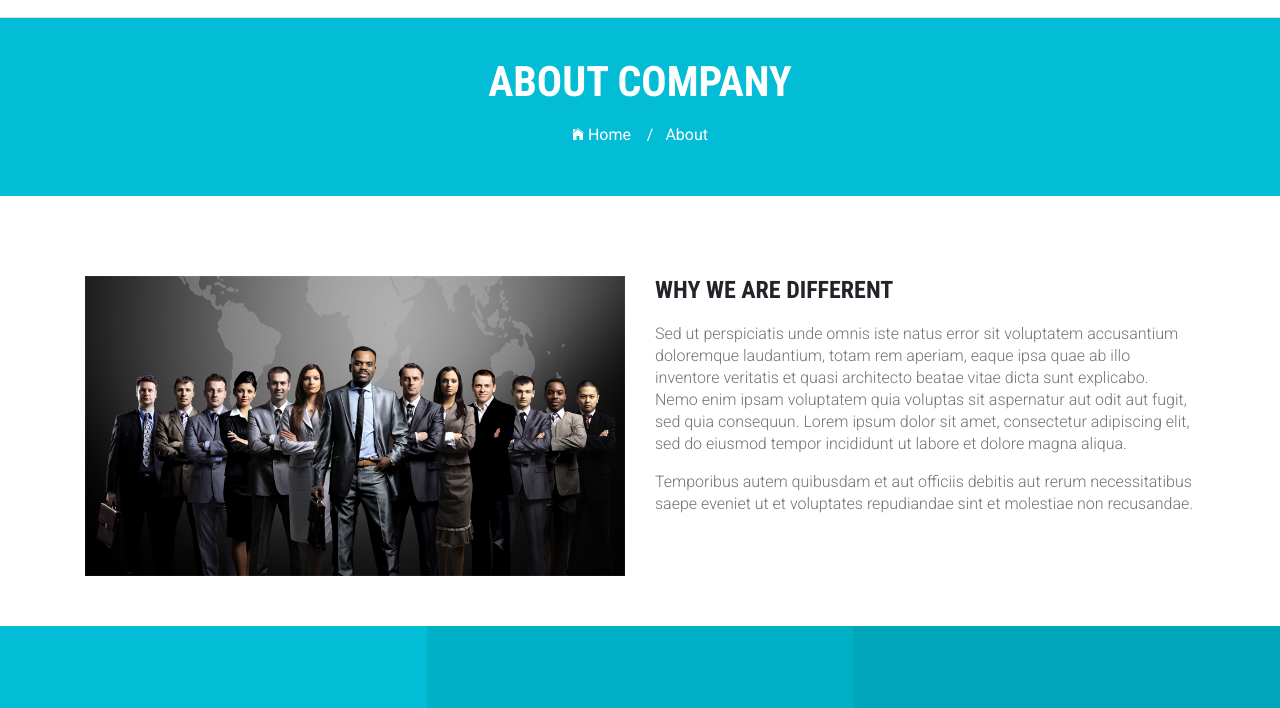
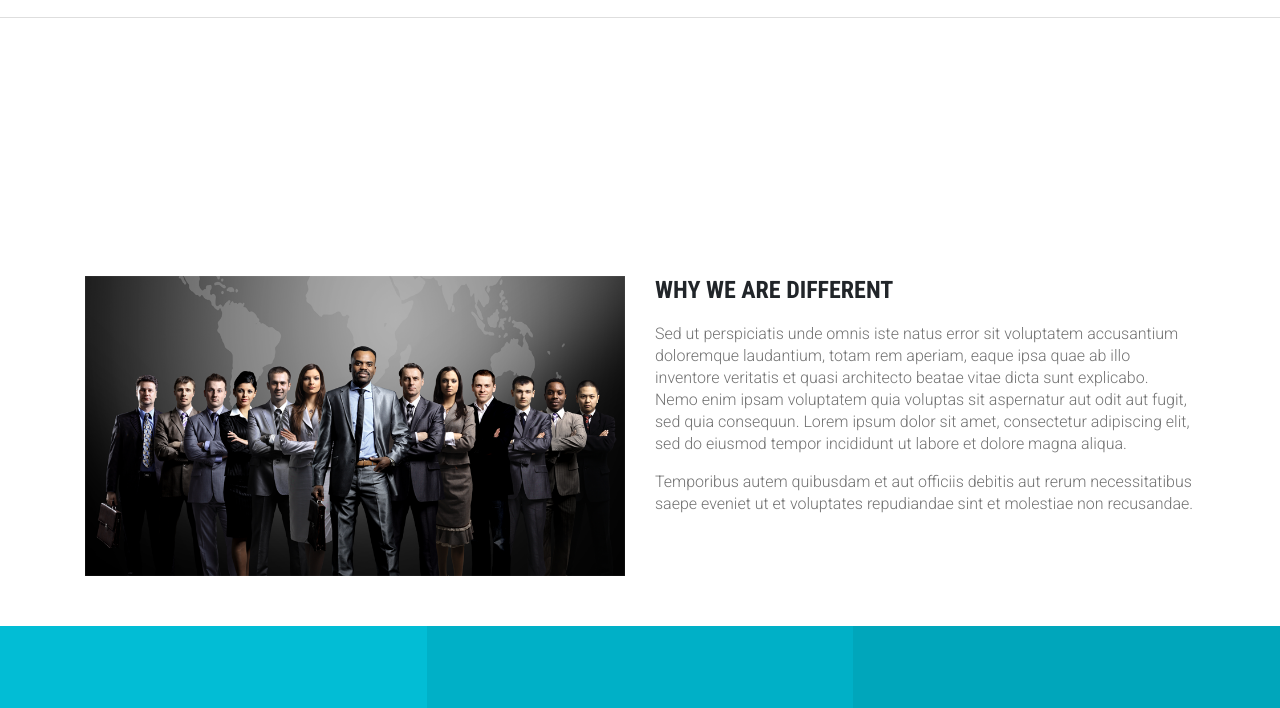
Before and after one commit to jvmcpheron/Bootstrap_Portfolio, a website: page theme/about.html in a window 1280 px wide. Shown: the part 63-771 px from the top of the page. Drawn offline with Linux system fonts and the light colour scheme; files whose address does not match are found by name; a web font is replaced by a local one.

```diff
--- a/theme/css/style.css
+++ b/theme/css/style.css
@@ -131,7 +131,7 @@
   background-size: cover;
   padding: 120px 0 25px 0;
   position: relative;
-  background: #02bdd5;
+  background: #ffffff;
   color: #fff;
 }
 .global-page-header h2 {
```
